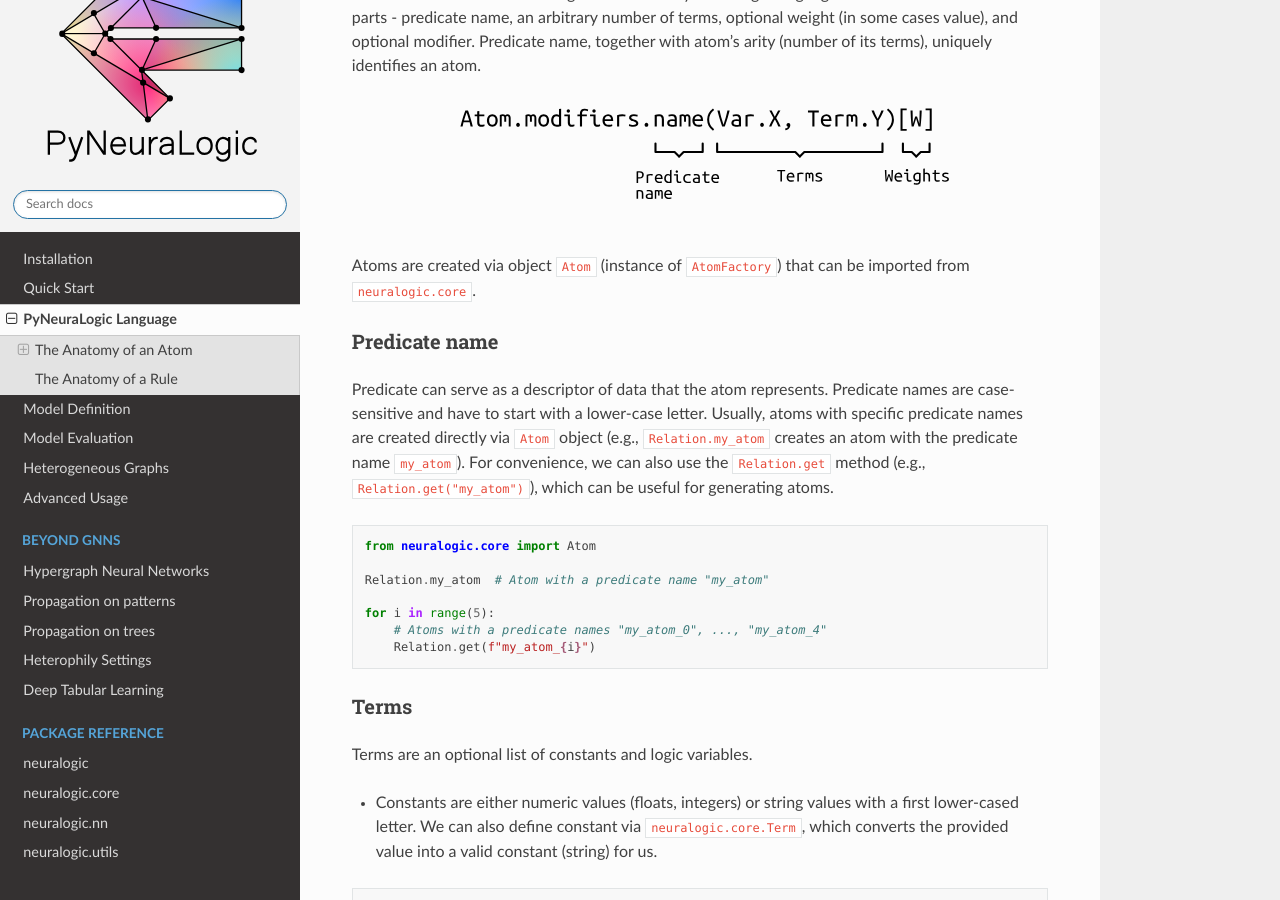
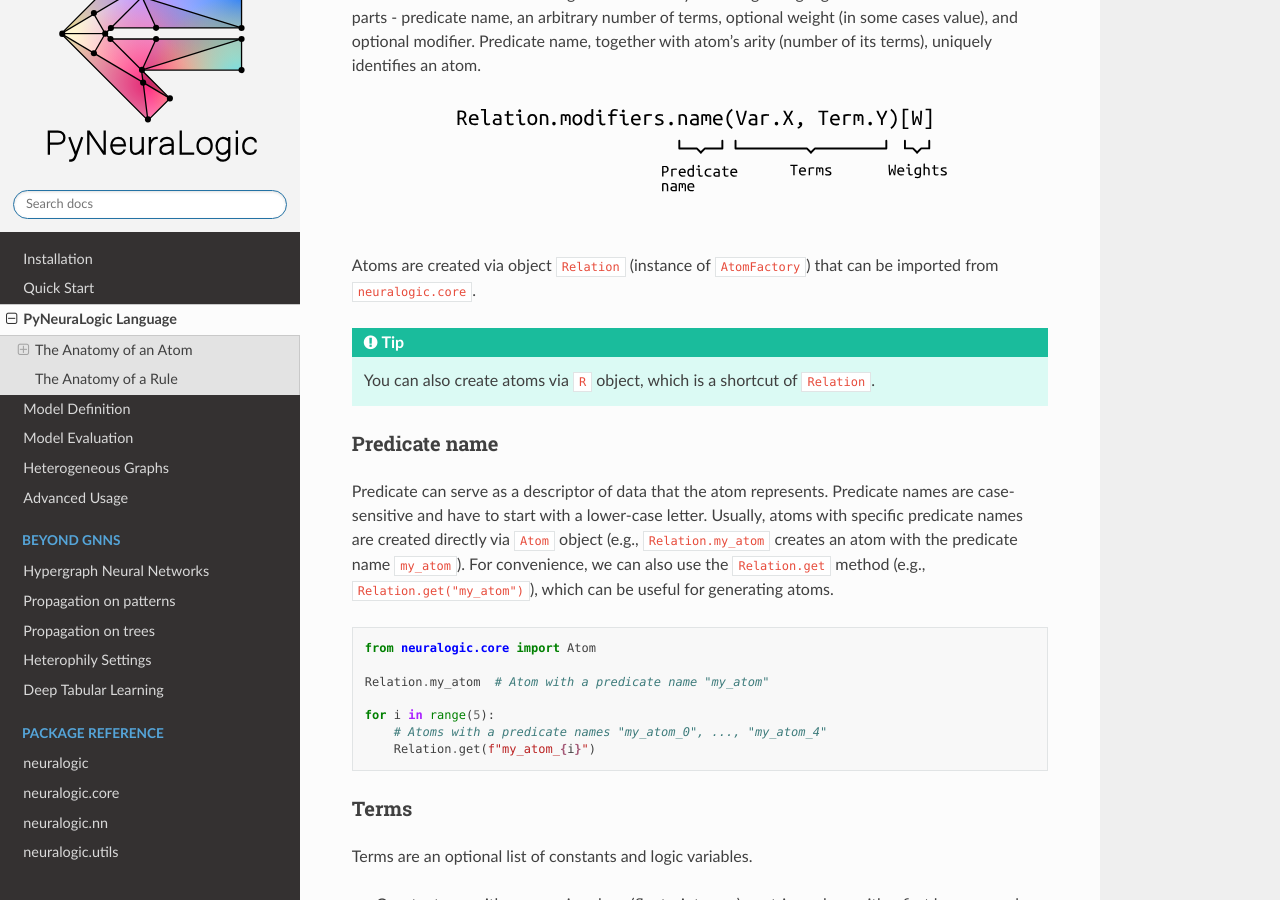
Before and after one commit to LukasZahradnik/PyNeuraLogic, a Sphinx documentation site: the page built from docs/language.rst, in a window 1280 px wide and 900 px high, scrolled down 522 px. Built offline with Sphinx 7.4.7 and the Read the Docs theme 2.0.0, drawn with Linux system fonts in a browser that asks for light colours.

Commit message:
Add tip for R and update atom image

```diff
--- a/docs/language.rst
+++ b/docs/language.rst
@@ -27,8 +27,14 @@ with atom's arity (number of its terms), uniquely identifies an atom.
 
 |
 
-Atoms are created via object :code:`Atom` (instance of :code:`AtomFactory`) that can be imported from
+Atoms are created via object :code:`Relation` (instance of :code:`AtomFactory`) that can be imported from
 :code:`neuralogic.core`.
+
+
+.. tip::
+
+    You can also create atoms via :code:`R` object, which is a shortcut of :code:`Relation`.
+
 
 Predicate name
 **************
```
Also changed, not shown: docs/_static/atom.svg.
